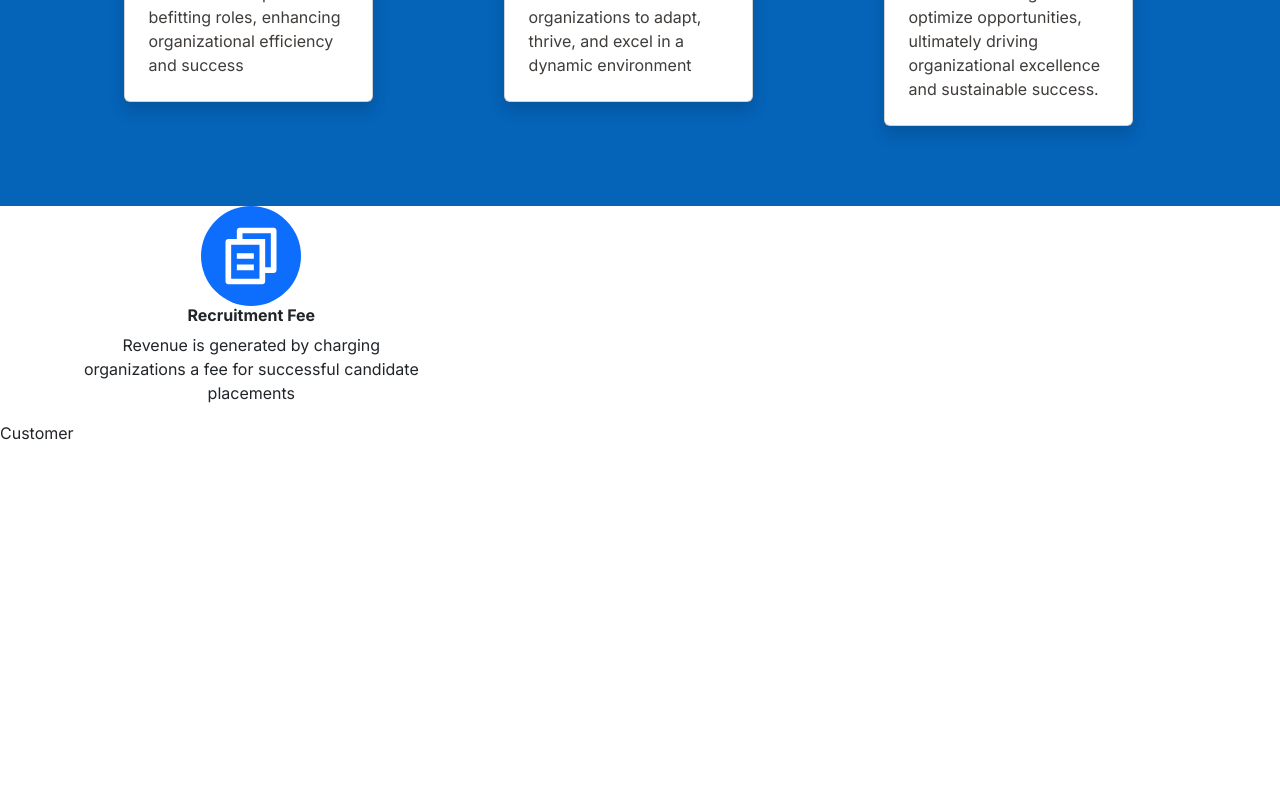
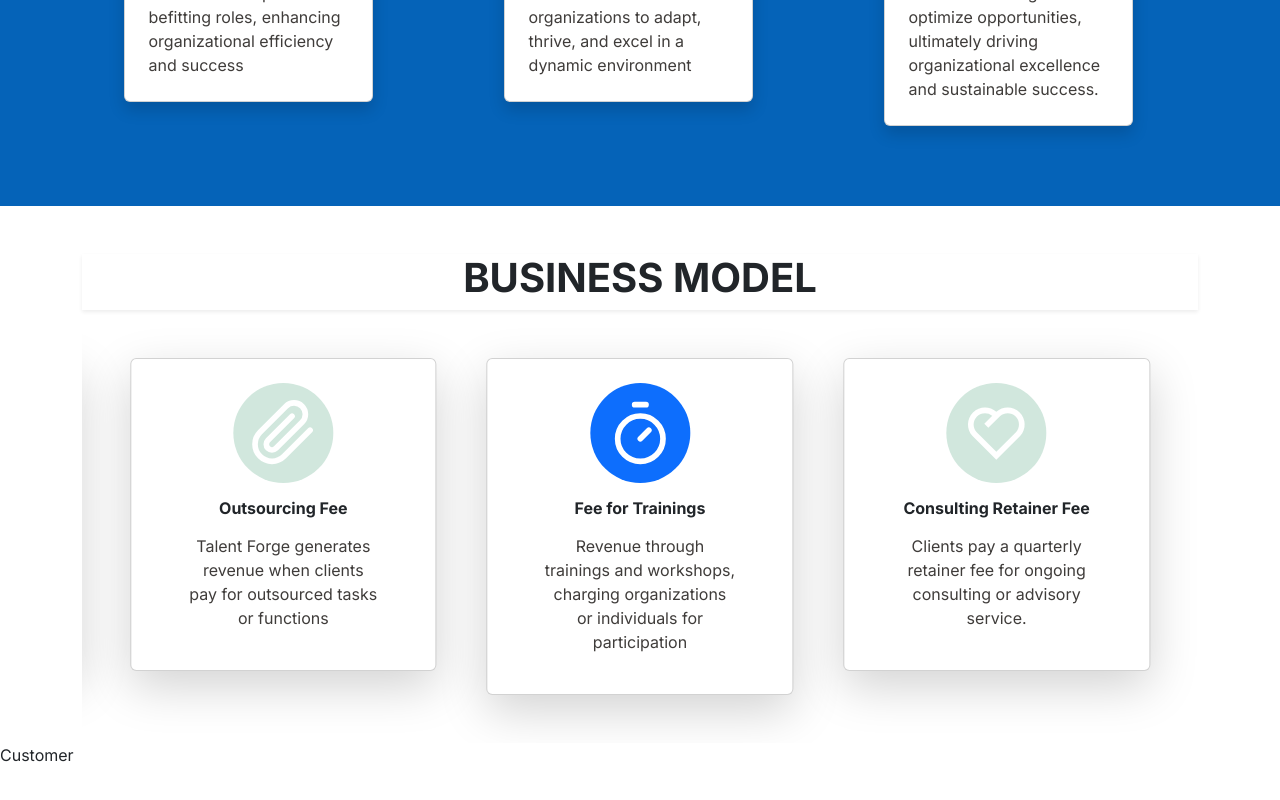
Before and after one commit to Jerryemmanuel01/Talent-Forge, a React (Vite) app: page / in a window 1280 px wide. Shown: the part 2170-2970 px from the top of the page. Built offline with nearby package versions, Linux system fonts and the light colour scheme.

Commit message:
model section completed

```diff
--- a/src/home/Model.jsx
+++ b/src/home/Model.jsx
@@ -4,10 +4,6 @@ import { RiFileCopy2Line } from "react-icons/ri";
 import { FiPaperclip } from "react-icons/fi";
 import { LuTimer } from "react-icons/lu";
 import { RiHeart2Line } from "react-icons/ri";
-
-import HomeImg from "../assets/talent-forge-01.png";
-import AboutImg from "../assets/talent-forge02.jpg";
-
 
 //Import swiper React components
 import { Swiper, SwiperSlide } from "swiper/react";
@@ -20,7 +16,10 @@ import { Autoplay } from "swiper/modules";
 
 const Model = () => {
   return (
-    <div className="container">
+    <div className="container mt-5">
+      <div className="head--sec d-flex justify-content-center shadow-sm">
+        <h1 className="fw-bold head-txt fs-1">BUSINESS MODEL</h1>
+      </div>
       <Swiper
         slidesPerView={2}
         spaceBetween={20}
@@ -34,7 +33,7 @@ const Model = () => {
             spaceBetween: 20,
           },
           768: {
-            slidesPerView: 3,
+            slidesPerView: 2,
             spaceBetween: 40,
           },
           1024: {
@@ -43,17 +42,55 @@ const Model = () => {
           },
         }}
         modules={[Autoplay]}
-        className="mySwiper"
+        className="mySwiper p-5"
       >
         <SwiperSlide>
-          <div className=" bg-secondaryg sponsor-item col-12 d-flex flex-column align-items-center justify-content-center">
-            <div className="sponsor-thumb bg-primary d-flex p-3 justify-content-center align-items-center">
+          <div className="sponsor-item p-4 col-12 d-flex flex-column align-items-center justify-content-center shadow-lg card">
+            <div className="sponsor-thumb bg-primary d-flex p-3 justify-content-center align-items-center mb-3">
               <RiFileCopy2Line className="sponsor-icon" />
             </div>
-            <h6 className="sponsor--txt fw-bold">Recruitment Fee</h6>
-            <p className="sponsor-desc text-center">
+            <h6 className="sponsor--txt fw-bold mb-3">Recruitment Fee</h6>
+            <p className="sponsor-desc text-center col-11 col-sm-9 ">
               Revenue is generated by charging organizations a fee for
               successful candidate placements
+            </p>
+          </div>
+        </SwiperSlide>
+        <SwiperSlide>
+          <div className="sponsor-item p-4 col-12 d-flex flex-column align-items-center justify-content-center shadow-lg card">
+            <div className="sponsor-thumb bg-success-subtle d-flex p-3 justify-content-center align-items-center mb-3">
+              <FiPaperclip className="sponsor-icon" />
+            </div>
+            <h6 className="sponsor--txt fw-bold mb-3">Outsourcing Fee</h6>
+            <p className="sponsor-desc text-center col-11 col-sm-9 ">
+              Talent Forge generates revenue when clients pay for outsourced
+              tasks or functions
+            </p>
+          </div>
+        </SwiperSlide>
+        <SwiperSlide>
+          <div className="sponsor-item p-4 col-12 d-flex flex-column align-items-center justify-content-center shadow-lg card">
+            <div className="sponsor-thumb bg-primary d-flex p-3 justify-content-center align-items-center mb-3">
+              <LuTimer className="sponsor-icon" />
+            </div>
+            <h6 className="sponsor--txt fw-bold mb-3">Fee for Trainings</h6>
+            <p className="sponsor-desc text-center col-12 col-sm-9 ">
+              Revenue through trainings and workshops, charging organizations or
+              individuals for participation
+            </p>
+          </div>
+        </SwiperSlide>
+        <SwiperSlide>
+          <div className="sponsor-item p-4 col-12 d-flex flex-column align-items-center justify-content-center shadow-lg card">
+            <div className="sponsor-thumb bg-success-subtle d-flex p-3 justify-content-center align-items-center mb-3">
+              <RiHeart2Line className="sponsor-icon" />
+            </div>
+            <h6 className="sponsor--txt fw-bold mb-3">
+              Consulting Retainer Fee
+            </h6>
+            <p className="sponsor-desc text-center col-11 col-sm-9 ">
+              Clients pay a quarterly retainer fee for ongoing consulting or
+              advisory service.
             </p>
           </div>
         </SwiperSlide>
--- a/src/home/Services.jsx
+++ b/src/home/Services.jsx
@@ -14,7 +14,7 @@ const Services = () => {
 
         {/* services body */}
         <div className="row justify-content-around gap-5 container mt-5">
-          <div className="col-12 col-md-9 col-lg-3">
+          <div className="col-12 col-md-9 col-lg-4 col-xl-3">
             <div className="card shadow">
               <div className=" fs-5 service--card p-4 d-flex flex-column align-items-center justify-content-center">
                 <div className="service-body-head d-flex align-items-center gap-2 w-100">
@@ -33,7 +33,7 @@ const Services = () => {
               </div>
             </div>
           </div>
-          <div className="col-12 col-md-9 col-lg-3">
+          <div className="col-12 col-md-9 col-lg-4 col-xl-3">
             <div className="card shadow">
               <div className=" fs-5 service--card p-4 d-flex flex-column align-items-center justify-content-center">
                 <div className="service-body-head d-flex align-items-center gap-2 w-100">
@@ -52,7 +52,7 @@ const Services = () => {
               </div>
             </div>
           </div>
-          <div className="col-12 col-md-9 col-lg-3">
+          <div className="col-12 col-md-9 col-lg-4 col-xl-3">
             <div className="card shadow">
               <div className=" fs-5 service--card p-4 d-flex flex-column align-items-center justify-content-center">
                 <div className="service-body-head d-flex align-items-center gap-2 w-100">
--- a/src/index.css
+++ b/src/index.css
@@ -114,6 +114,9 @@
   color: #fff;
   font-size: 70px;
 }
+.sponsor-desc{
+  color: #3f3c3a;
+}
 
 
 /* customer section */
```
